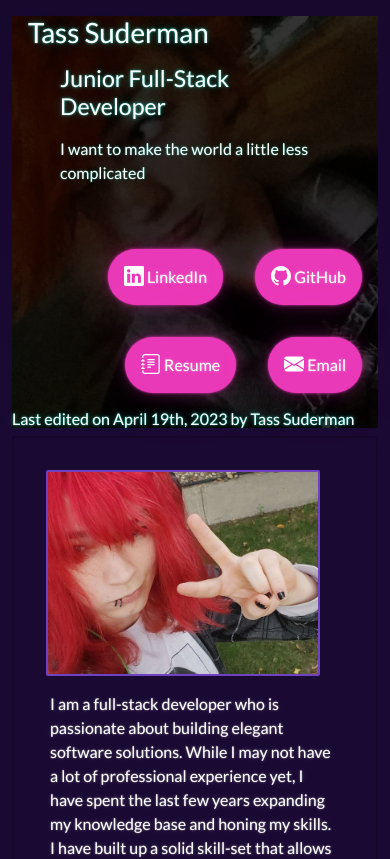
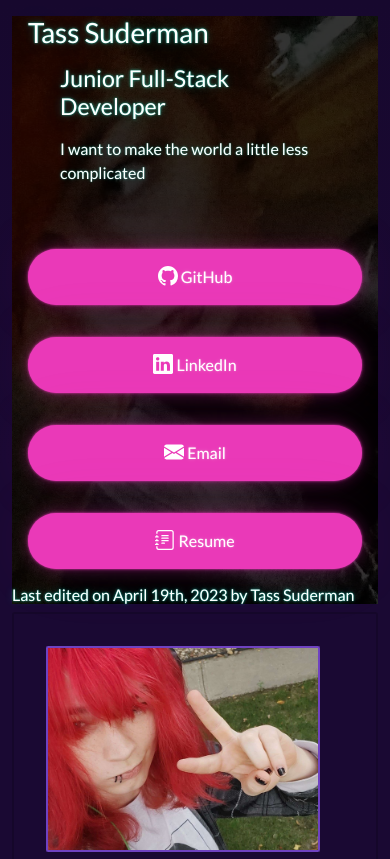
Before and after one commit to tass-suderman/portfolio, a Vue app: page / in a window 390 px wide. Shown: the top 859 px of the page. Built offline with nearby package versions, Linux system fonts and the light colour scheme.

Commit message:
Modified Contact Item pill behaviours on very small devices

```diff
--- a/src/components/ContactComponent.vue
+++ b/src/components/ContactComponent.vue
@@ -1,5 +1,5 @@
 <template>
-  <div class="p-3 col-sm-12 col-md-6 col-lg-4, col-xl-3">
+  <div class="p-3 col-sm-12 col-12 col-md-6 col-lg-4, col-xl-3">
     <b-button pill class="w-100 p-3" :href="destinationURL"><b-icon :icon="iconComponent"/> {{titleString}}</b-button>
   </div>
 </template>
```
